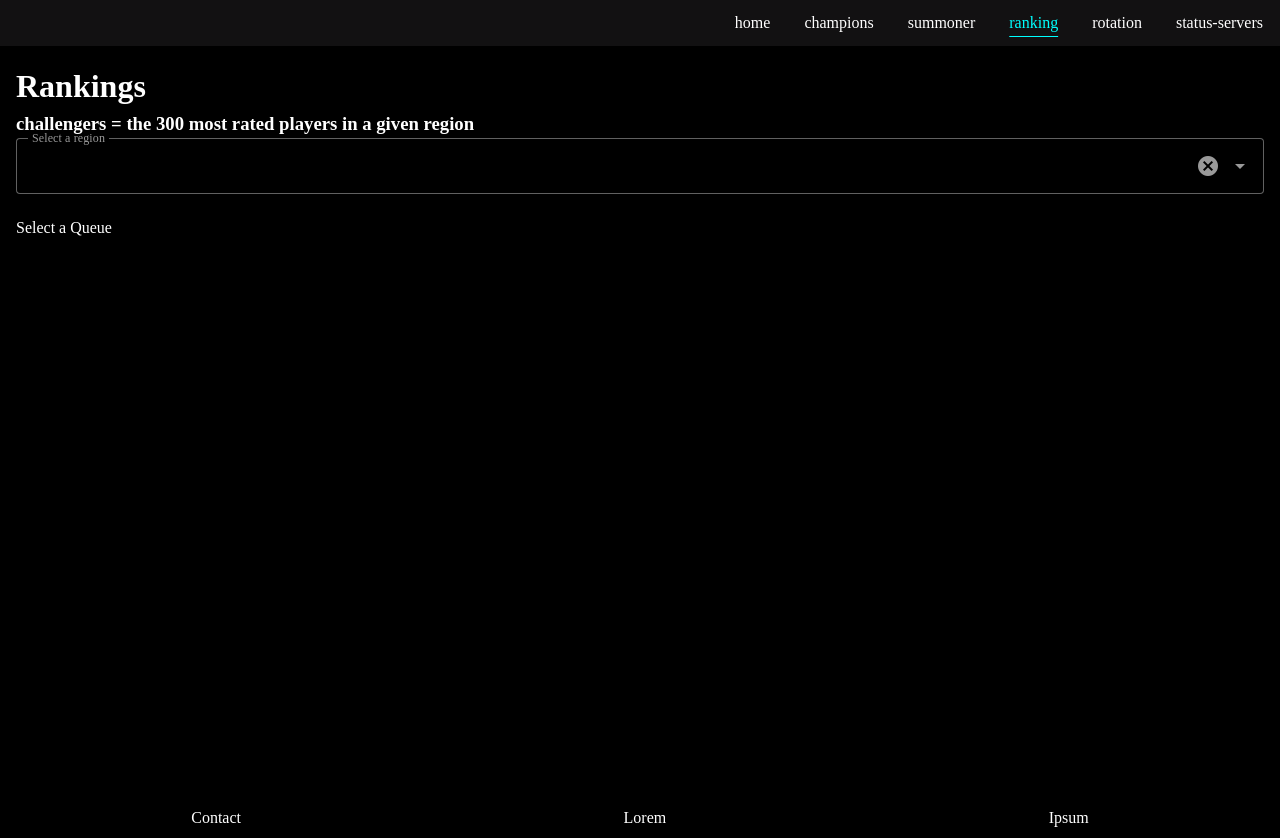
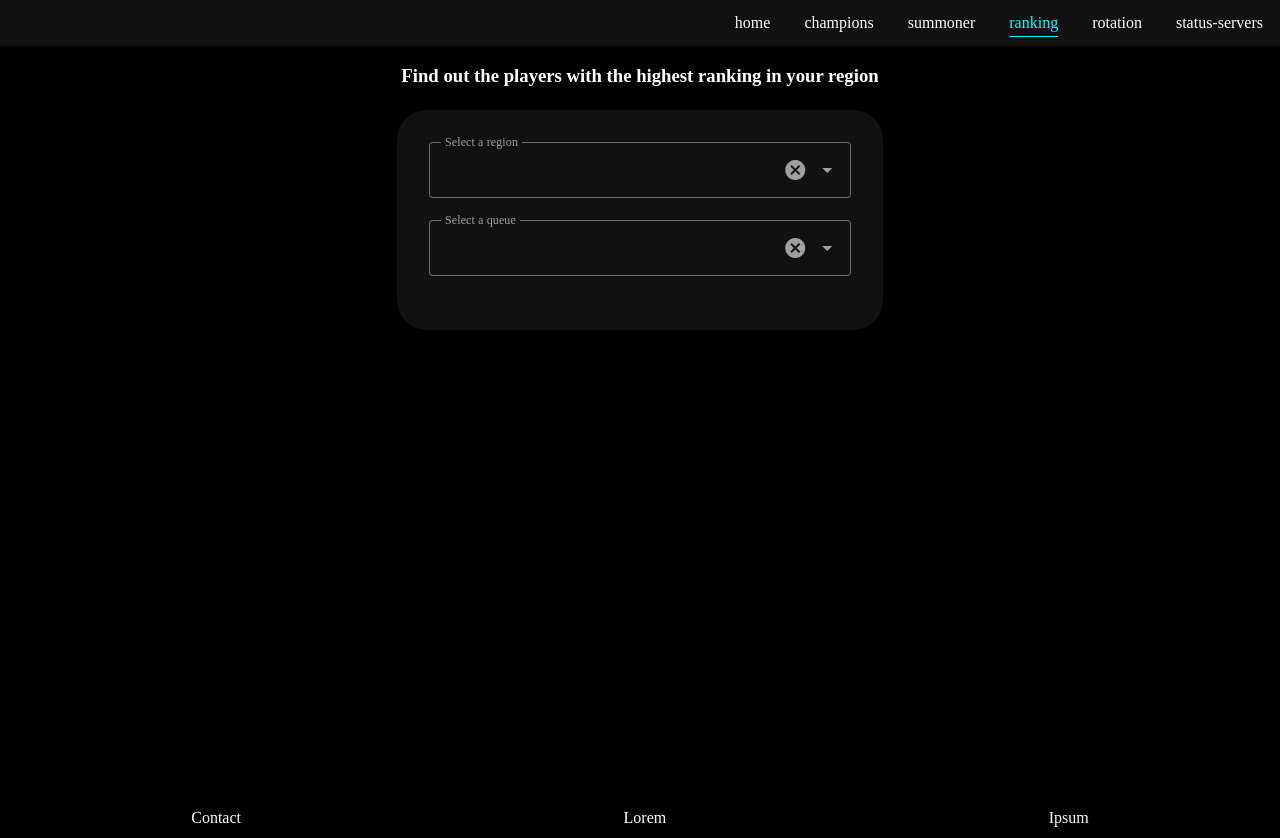
Before and after one commit to wooit/FetchingDataFromLeague, a Vue app: page /ranking in a window 1280 px wide. Built offline with nearby package versions, Linux system fonts and the light colour scheme; a web font is replaced by a local one.

Commit message:
feature: finished css for RotationView.vue component and its subcomponent feature: finished css for RankingView.vue and all its subcomponents fix: added validate on key enter value for SummonerView.vue component fix: small css fix in MatchHistory.vue component

```diff
--- a/package.json
+++ b/package.json
@@ -8,14 +8,14 @@
     "lint": "vue-cli-service lint"
   },
   "dependencies": {
+    "@mdi/font": "^7.1.96",
     "axios": "^1.3.2",
     "core-js": "^3.6.5",
     "vue": "^3.0.0",
     "vue-responsive-video-background-player": "^2.3.1",
     "vue-router": "^4.1.6",
-    "vuex": "^4.1.0",
     "vuetify": "^3.1.5",
-    "@mdi/font": "^7.1.96"
+    "vuex": "^4.1.0"
   },
   "devDependencies": {
     "@vue/cli-plugin-babel": "^5.0.8",
--- a/src/components/UI/SelectQueue.vue
+++ b/src/components/UI/SelectQueue.vue
@@ -1,14 +1,13 @@
 <template>
-  <div>
-    <p>Select a Queue</p>
-    <div style="display: flex">
-      <select v-model="selectedQueue" @change="submitQueue(selectedQueue)"> Region ...
-        <label for="">Queue...</label>
-        <option v-for="queue in getListQueues" :key="queue" :value="queue">
-          {{ queue }}
-        </option>
-      </select>
-    </div>
+  <div class="container-select-queue">
+    <v-select
+        v-model="selectedQueue"
+        clearable
+        label="Select a queue"
+        :items="getListQueues"
+        variant="outlined"
+        color="cyan"
+    ></v-select>
   </div>
 </template>
 
@@ -20,14 +19,29 @@ export default {
       selectedQueue: '',
     }
   },
-  methods: {
-    submitQueue(queue){
-      this.$emit('selected-queue', queue)
-    }
-  },
   computed: {
     getListQueues(){
       return this.$store.getters['getListQueues']
     },
-  }}
+  },
+  watch: {
+    selectedQueue (queue) {
+      this.$emit('selected-queue', queue)
+    }
+  },
+}
 </script>
+
+<style scoped>
+  .container-select-queue {
+    display: flex;
+    flex-direction: column;
+    margin: auto;
+  }
+
+  .container-select-queue:hover,
+  .container-select-queue:focus{
+    color: cyan;
+  }
+
+</style>
--- a/src/components/UI/SelectRegion.vue
+++ b/src/components/UI/SelectRegion.vue
@@ -29,7 +29,6 @@ export default {
   },
   watch: {
     selectedRegion (region) {
-      console.log(region)
       this.$emit('selected-region', region)
     }
   },
@@ -41,8 +40,8 @@ export default {
     display: flex;
     flex-direction: column;
     margin: auto;
-    /*width: 20vw;*/
   }
+
   .container-select-region:hover,
   .container-select-region:focus{
     color: cyan;
--- a/src/components/ranking/ChallengerRanking.vue
+++ b/src/components/ranking/ChallengerRanking.vue
@@ -1,34 +1,36 @@
 <template>
-  <div>
-    <h3>challengers = the 300 most rated players in a given region </h3>
-    <select-region @selected-region="getSelectedRegion" ></select-region>
-    <select-queue @selected-queue="getSelectedQueue" ></select-queue>
+  <div class="container">
+    <h3>Find out the players with the highest ranking in your region </h3>
+    <div class="form">
+      <select-region class="select-region-component" @selected-region="getSelectedRegion" ></select-region>
+      <select-queue class="select-queue-component" @selected-queue="getSelectedQueue" ></select-queue>
+    </div>
 
-    <section v-if="selectedRegion && selectedQueue">
-      <h3>
-        {{ computedChoices }}
-      </h3>
+    <section class="section-ranking-container" v-if="selectedRegion && selectedQueue">
+      <p class="queue-selected">{{ computedChoices }}</p>
       <challenger-table :data="formattedDataChallenger" ></challenger-table>
     </section>
   </div>
 </template>
 
 <script>
-// // data for ranking here: https://developer.riotgames.com/apis#league-v4/GET_getLeagueById
-
 import SelectRegion from "@/components/UI/SelectRegion";
 import SelectQueue from "@/components/UI/SelectQueue";
 import axios from "axios";
 import ChallengerTable from "@/components/ranking/subRankingComponent/ChallengerTable";
 
 export default {
-  components: {SelectQueue, SelectRegion, ChallengerTable},
+  components: {
+    SelectQueue,
+    SelectRegion,
+    ChallengerTable,
+  },
   data(){
     return {
       selectedRegion: null,
       selectedQueue: null,
       formattedDataChallenger: [],
-      // profileIconId: '',
+      currentRanking: 1,
     }
   },
   methods: {
@@ -51,26 +53,22 @@ export default {
         // this.requestIsValid = true
         const resp = response.data.entries
         const challengersSortedByPoints = resp.sort((a,b) =>b.leaguePoints - a.leaguePoints)
-        //todo I CANT GET ALL DATA AT ONCE => ERROR 429 TOO MANY REQUESTS
-        //todo I NEED A PAGINATION SYSTEM
         challengersSortedByPoints.forEach(challenger => {
-          // let summonerNameWithoutSpace = challenger.summonerName.replace(/\s+/g, '')
-          // axios.get('https://'+this.selectedRegion+'.api.riotgames.com/lol/summoner/v4/summoners/by-name/'+summonerNameWithoutSpace+'?api_key='+this.apiKey+'').then(resp =>{
-          //    this.profileIconId = resp.data.profileIconId
-          // })
           this.formattedDataChallenger.push({
+            index: this.currentRanking,
             name: challenger.summonerName,
             lp: challenger.leaguePoints,
-            // summonerId : this.profileIconId,
             wins: challenger.wins,
             losses: challenger.losses,
             hotStreak: challenger.hotStreak,
             winrate: Math.round((challenger.wins / (challenger.losses+challenger.wins)) * 100)
           })
+          this.currentRanking++
         })
       }).catch(error =>{
         console.log(error)
       })
+      this.currentRanking = 1;
     }
   },
   computed: {
@@ -78,8 +76,46 @@ export default {
       return this.$store.getters['getApiKey']
     },
     computedChoices(){
-      return 'List of 300 first Summoner in '+this.selectedQueue+' in '+this.selectedRegion
+      return 'List of '+ this.formattedDataChallenger.length +' first Summoners in '+this.selectedQueue+' in '+this.selectedRegion
     }
   },
 }
 </script>
+
+<style scoped>
+  .container {
+    display: flex;
+    flex-direction: column;
+    gap: 2.5vh;
+    align-items: center;
+  }
+
+  .form {
+    background-color: #121112;
+    padding: 2rem;
+    border-radius: 30px;
+  }
+
+  .select-region-component {
+    width: 33vw;
+  }
+
+  .select-queue-component {
+    width: 33vw;
+  }
+
+  .section-ranking-container {
+    background-color: #121112;
+    border-radius: 30px;
+    padding: 1.5rem;
+    width: 80vw;
+  }
+
+  .queue-selected {
+    text-align: center;
+    margin-bottom: 2rem;
+    font-size: 1.5rem;
+  }
+
+
+</style>
--- a/src/components/ranking/subRankingComponent/ChallengerTable.vue
+++ b/src/components/ranking/subRankingComponent/ChallengerTable.vue
@@ -2,7 +2,7 @@
   <div>
     <table>
       <thead>
-      <tr>
+      <tr class="headers">
         <th>Standing</th>
         <th>Summoner</th>
         <th>LP</th>
@@ -10,20 +10,152 @@
       </tr>
       </thead>
 
-      <tbody >
-      <tr v-for="(challenger, index) in data" :key="index">
-        <th>{{ index +1 }}</th>
+      <tbody>
+      <tr v-for="(challenger, index) in filterDataList" :key="index">
+        <th>{{ challenger.index }}</th>
         <th>{{ challenger.name }}</th>
-        <th>{{ challenger.lp }} lp</th>
-        <th>{{ challenger.wins }} W / {{ challenger.losses }} L - {{ challenger.winrate }}%</th>
+        <th>{{ challenger.lp }}  lp</th>
+        <th>
+          <div>
+            <span class="total-wins">{{ challenger.wins }} W</span>
+            <span class="total-loses">{{ challenger.losses }} L</span>
+            <span class="winrate">{{ challenger.winrate }}%</span>
+          </div>
+        </th>
       </tr>
       </tbody>
     </table>
+
+    <div class="pagination-buttons">
+      <button class="first-last-btn" @click="first">
+        First page
+      </button>
+      <button class="next-previous-btn" @click="previous">
+        <svg xmlns="http://www.w3.org/2000/svg" width="32" height="32" viewBox="0 0 24 24"><path fill="currentColor" d="M11.8 13H15q.425 0 .713-.288T16 12q0-.425-.288-.713T15 11h-3.2l.9-.9q.275-.275.275-.7t-.275-.7q-.275-.275-.7-.275t-.7.275l-2.6 2.6q-.3.3-.3.7t.3.7l2.6 2.6q.275.275.7.275t.7-.275q.275-.275.275-.7t-.275-.7l-.9-.9Zm.2 9q-2.075 0-3.9-.788t-3.175-2.137q-1.35-1.35-2.137-3.175T2 12q0-2.075.788-3.9t2.137-3.175q1.35-1.35 3.175-2.137T12 2q2.075 0 3.9.788t3.175 2.137q1.35 1.35 2.138 3.175T22 12q0 2.075-.788 3.9t-2.137 3.175q-1.35 1.35-3.175 2.138T12 22Z"/></svg>
+      </button>
+      <button class="next-previous-btn" @click="next">
+        <svg xmlns="http://www.w3.org/2000/svg" width="32" height="32" viewBox="0 0 24 24"><path fill="currentColor" d="m12 16l4-4l-4-4l-1.4 1.4l1.6 1.6H8v2h4.2l-1.6 1.6L12 16Zm0 6q-2.075 0-3.9-.788t-3.175-2.137q-1.35-1.35-2.137-3.175T2 12q0-2.075.788-3.9t2.137-3.175q1.35-1.35 3.175-2.137T12 2q2.075 0 3.9.788t3.175 2.137q1.35 1.35 2.138 3.175T22 12q0 2.075-.788 3.9t-2.137 3.175q-1.35 1.35-3.175 2.138T12 22Z"/></svg>
+      </button>
+      <button class="first-last-btn" @click="last">
+        Last page
+      </button>
+    </div>
   </div>
 </template>
 
 <script>
 export default {
-  props: ['data']
+  props: ['data'],
+  data(){
+    return {
+      startIndex: 0,
+      endIndex: 10,
+    }
+  },
+  methods: {
+    //todo this is horrible but it works
+    //todo important need for refactoring these 4
+    next(){
+      if(this.filterDataList[this.filterDataList.length-1].index !== this.data.length){
+        this.startIndex += 10
+        this.endIndex += 10
+      }
+    },
+
+    last(){
+      if(this.data.length % 10 === 0) {
+        this.startIndex = this.data.length - 10
+        this.endIndex = this.data.length
+      } else {
+        this.startIndex = this.data.length - this.data.length % 10
+        this.endIndex = this.data.length
+      }
+    },
+
+    previous(){
+      if(this.endIndex % 10 !==0){
+        this.startIndex -=  10
+        this.endIndex =  this.startIndex + 10
+      } else if(this.startIndex !== 0){
+        this.startIndex -= 10
+        this.endIndex -= 10
+      }
+    },
+
+    first(){
+      this.startIndex = 0
+      this.endIndex = 10
+    }
+  },
+  computed: {
+    filterDataList(){
+      return this.data.slice(this.startIndex, this.endIndex)
+    }
+  },
 }
 </script>
+
+<style>
+  table {
+    width: 100%;
+    height: 50vh;
+  }
+
+  .headers th {
+    color: cyan;
+  }
+
+  th {
+    font-size: 1.5rem;
+    margin: 2rem;
+  }
+
+  .total-wins {
+    background-color: cornflowerblue;
+    border-radius: 20px;
+    padding: 0.3rem;
+    margin: 1rem;
+  }
+
+  .total-loses {
+    background-color: salmon;
+    border-radius: 20px;
+    padding: 0.3rem;
+    margin: 1rem;
+  }
+
+  .winrate {
+    color: chocolate;
+    font-weight: lighter;
+    margin: 1rem;
+  }
+
+  .pagination-buttons {
+    display: flex;
+    flex-direction: row;
+    justify-content: space-around;
+    margin-top: 2rem;
+    gap: 1rem;
+    background-color: gray;
+    border-radius: 30px;
+    padding: 0.3rem;
+  }
+
+  .first-last-btn {
+    border: white solid 0.1rem;
+    padding: 0.3rem;
+    border-radius: 30px;
+  }
+  .first-last-btn:hover,
+  .first-last-btn:focus {
+    color: cyan;
+    border-color: cyan;
+  }
+  .next-previous-btn {
+
+  }
+  .next-previous-btn:hover,
+  .next-previous-btn:focus {
+    color: cyan;
+  }
+</style>
--- a/src/views/RankingView.vue
+++ b/src/views/RankingView.vue
@@ -1,6 +1,5 @@
 <template>
   <div>
-    <h1> Rankings </h1>
     <challenger-ranking></challenger-ranking>
   </div>
 </template>
--- a/src/views/SummonerView.vue
+++ b/src/views/SummonerView.vue
@@ -45,7 +45,6 @@ export default {
     fetchSummonerInfo(){
       if(this.selectedRegion && this.apiKey && this.selectedSummoner){
         axios.get('https://'+this.selectedRegion+'.api.riotgames.com/lol/summoner/v4/summoners/by-name/'+this.selectedSummoner+'?api_key='+this.apiKey+'').then(response => {
-          console.log(response.data)
            this.summonerData = {
              encryptedSummonerId: response.data.id,
              puuid: response.data.puuid,
```
Also changed, not shown: src/main.js (+5 -5 lines), 1 other file (tests, documents, lock files or other folders).
